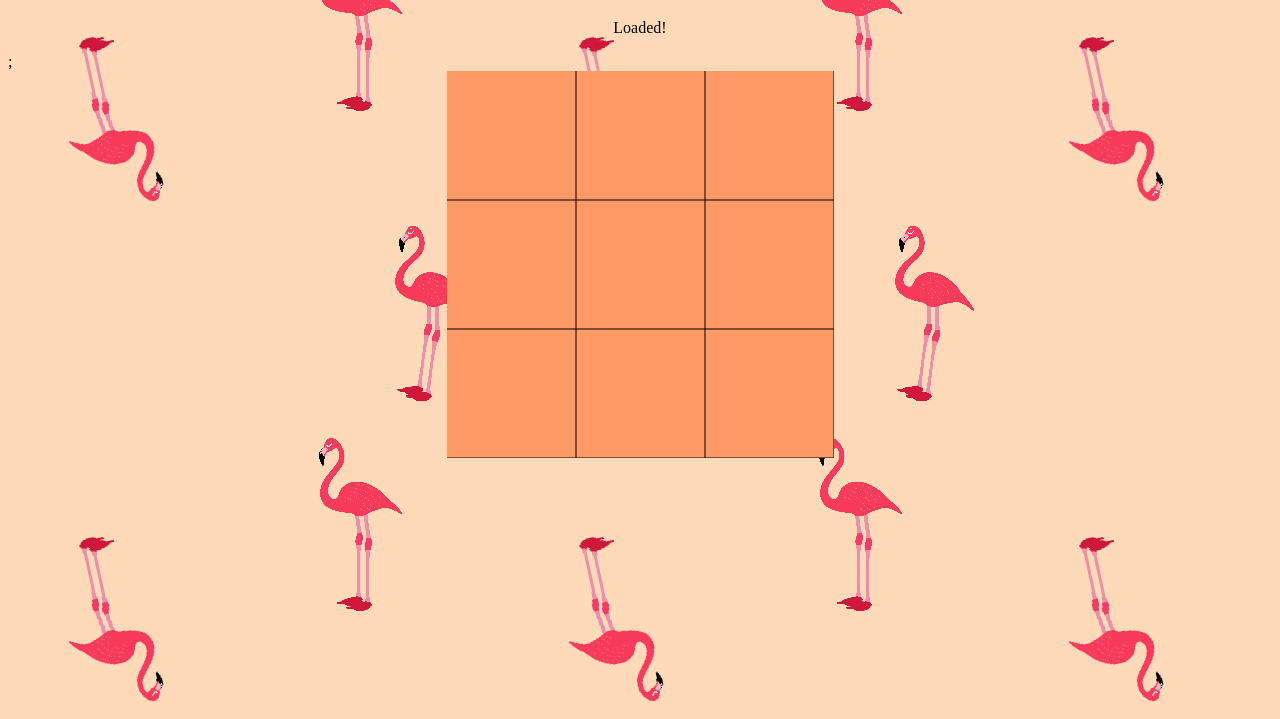
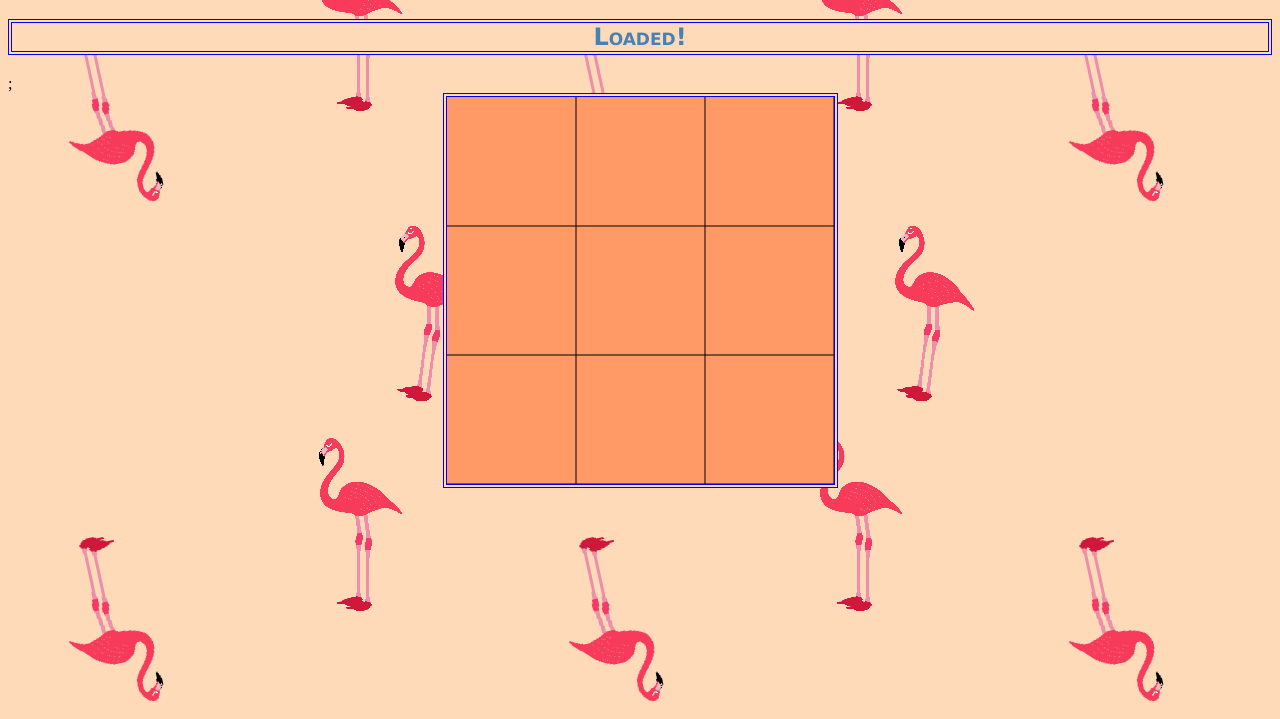
Before and after one commit to boriswinner/Tic-Tac-Toe, a plain HTML site: page index.html in a window 1280 px wide. Shown: the part 81-800 px from the top of the page. Drawn offline with Linux system fonts and the light colour scheme.

Commit message:
Design fixes

```diff
--- a/css/styles.css
+++ b/css/styles.css
@@ -1,5 +1,5 @@
 body {
-	background-color: PeachPuff;
+	background: PeachPuff url(../img/back.png) repeat;
 }
 
 h1 {
@@ -11,10 +11,22 @@ h1 {
 	background-color: PeachPuff;
 }
 
+h2 {
+	font-family: "Lucida Sans Unicode", "Lucida Grande", sans-serif;
+	color: SteelBlue;
+	text-align: center;
+	border: 4px double blue;
+	font-size: x-large;
+	font-variant: small-caps;
+	background-color: PeachPuff;
+}
+
 canvas {
     padding-left: 0;
     padding-right: 0;
     margin-left: auto;
     margin-right: auto;
     display: block;
+	border: 4px double blue;
+	background-color: PeachPuff;
 }
--- a/index.html
+++ b/index.html
@@ -5,12 +5,12 @@
 		<link rel="icon" href="img/favicon.ico" />
 		<link rel="stylesheet" type="text/css" href="css/styles.css">
 		<meta http-equiv="Content-Type" content="text/html; charset=utf-8">
+		<meta name="viewport" content="width=device-width; initial-scale=1.0">
 		<script src="scripts/game.js"></script>
 	</head>
-	<body onload = "loadGame()" background = "img/back.png">
-
+	<body onload = "loadGame()">
 		<h1>Tic Tac Toe</h1>
-		<p id = "log" align="center"></p>;
+		<h2 id = "log"></h2>;
 		<canvas id = "cgame"  width = "387" height = "387">
 			<p>ВАШ БРОУЗЕР УСТАРЕЛ ОБНОВИТЕС</p>
 		</canvas>
```
